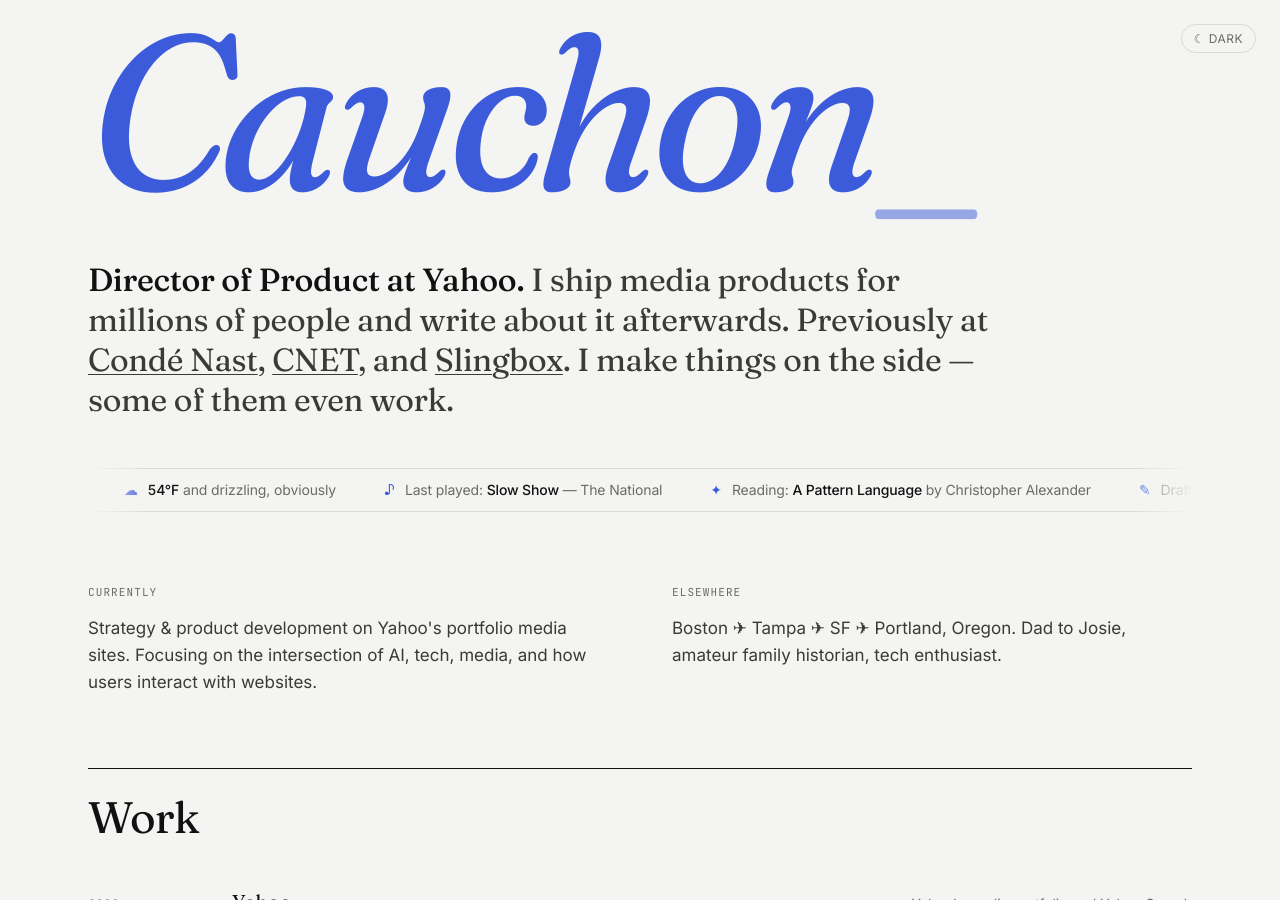
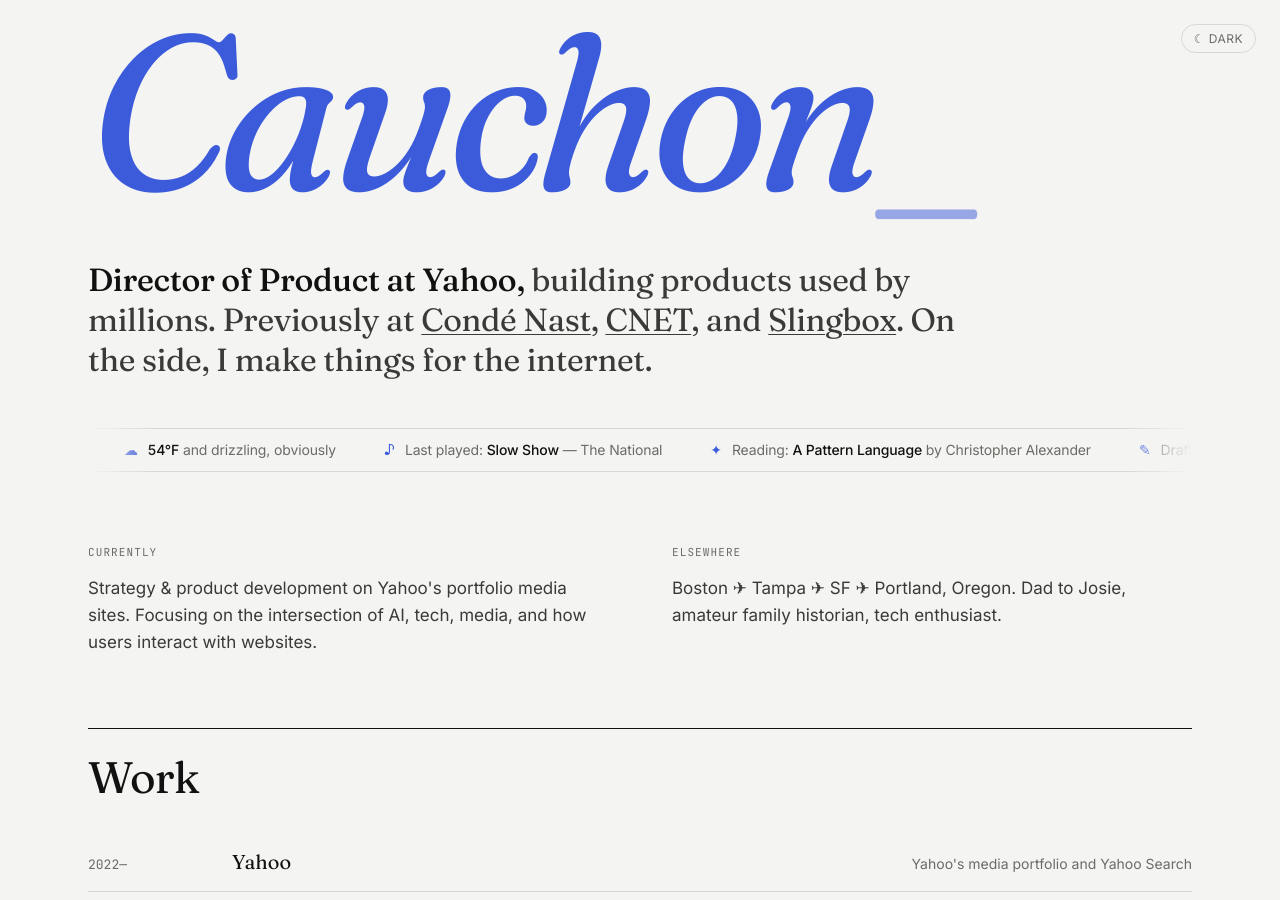
Before and after one commit to Cauchon/cauchon.github.io, a Jekyll site: the page built from index.html, in a window 1280 px wide and 900 px high, scrolled down 364 px. Built offline with Jekyll 4.4.1, drawn with Linux system fonts in a browser that asks for light colours.

Commit message:
Update index.html

```diff
--- a/index.html
+++ b/index.html
@@ -30,7 +30,7 @@
   </section>
 
   <p class="tagline" id="about">
-    <b>Director of Product at Yahoo.</b> I ship media products for millions of people and write about it afterwards. Previously at <a href="https://www.wired.com/">Condé Nast</a>, <a href="https://www.cnet.com/">CNET</a>, and <a href="https://en.wikipedia.org/wiki/Slingbox">Slingbox</a>. I make things on the side — some of them even work.
+    <b>Director of Product at Yahoo,</b> building products used by millions. Previously at <a href="https://www.wired.com/">Condé Nast</a>, <a href="https://www.cnet.com/">CNET</a>, and <a href="https://en.wikipedia.org/wiki/Slingbox">Slingbox</a>. On the side, I make things for the internet.
   </p>
 
   <div class="marquee" aria-hidden="true">
```
